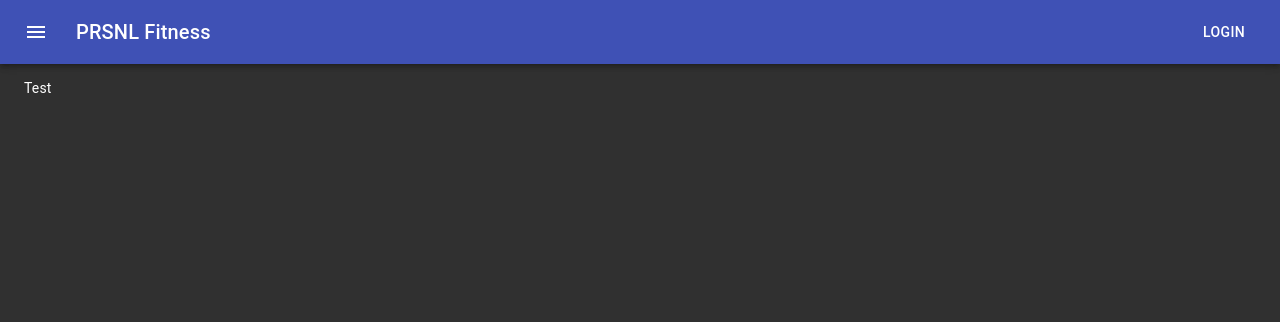
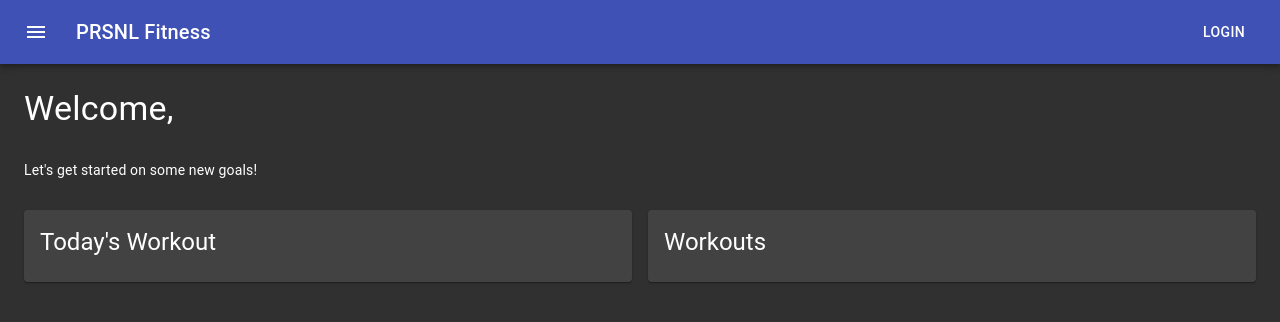
Before and after one commit to khalid-talakshi/fitness-record, a React (Create React App) app: page /dashboard in a window 1280 px wide. Shown: the top 322 px of the page. Built offline with nearby package versions, Linux system fonts and the light colour scheme; no server answers.

Commit message:
bootstrapped ui

```diff
--- a/src/components/Dashboard/Dashboard.tsx
+++ b/src/components/Dashboard/Dashboard.tsx
@@ -1,5 +1,7 @@
+import React from "react";
 import { useQuery, gql } from "@apollo/client";
-import React from "react";
+import { makeStyles, Typography, Grid, Card, CardContent } from "@material-ui/core";
+import { FullscreenExitTwoTone } from "@material-ui/icons";
 
 const GET_USERDETAILS = gql`
   query getUserDetails {
@@ -9,7 +11,41 @@ const GET_USERDETAILS = gql`
   }
 `;
 
+const useStyles = makeStyles((theme) => ({
+  root: {
+    marginTop: "2vh",
+  }
+}));
+
 export const Dashboard = () => {
   const { data } = useQuery(GET_USERDETAILS);
-  return <p>{data?.getUserDetails?.name || "Test"}</p>;
+  const styles = useStyles();
+  return (
+    <>
+      <Grid container spacing={2} className={styles.root}>
+        <Grid item xs={12}>
+        <Typography variant="h4">
+          Welcome, {data?.getUserDetails?.name}
+        </Typography>
+        </Grid>
+        <Grid item xs={12}>
+        <p>Let's get started on some new goals!</p>
+        </Grid>
+        <Grid item xs={6}>
+          <Card>
+            <CardContent>
+            <Typography variant="h5">Today's Workout</Typography>
+            </CardContent>
+          </Card>
+        </Grid>
+        <Grid item xs={6}>
+          <Card>
+            <CardContent>
+            <Typography variant="h5">Workouts</Typography>
+            </CardContent>
+          </Card>
+        </Grid>
+      </Grid>
+    </>
+  );
 };
--- a/src/context/ApiProvider/ApiProvider.tsx
+++ b/src/context/ApiProvider/ApiProvider.tsx
@@ -16,7 +16,7 @@ export const ApiProvider = ({ children }: Props) => {
   const { userToken } = useContext(UserContext);
 
   const httpLink = new HttpLink({
-    uri: "https://8de659c63922.ngrok.io/graphql",
+    uri: "https://6280-70-26-10-152.ngrok.io/graphql",
     fetch,
     headers: {
       authorization: userToken ? `Bearer ${userToken}` : "",
```
